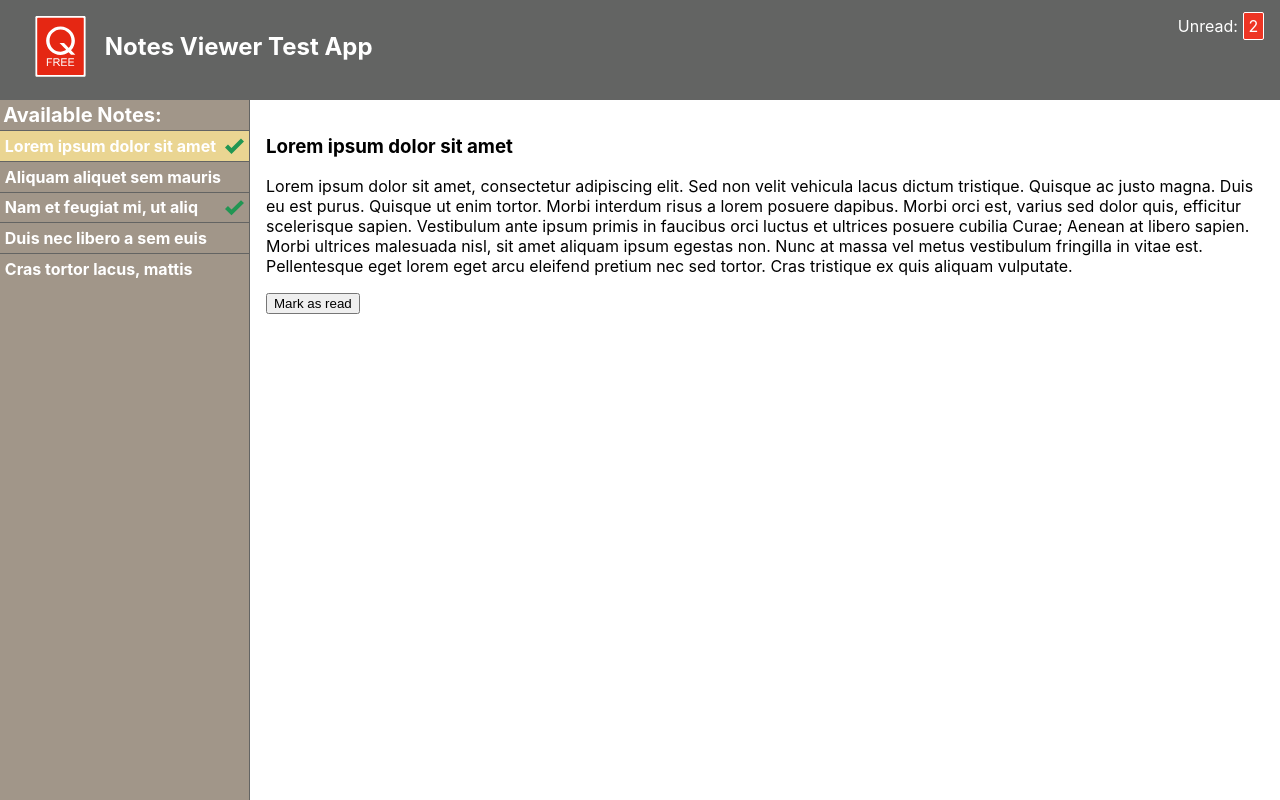
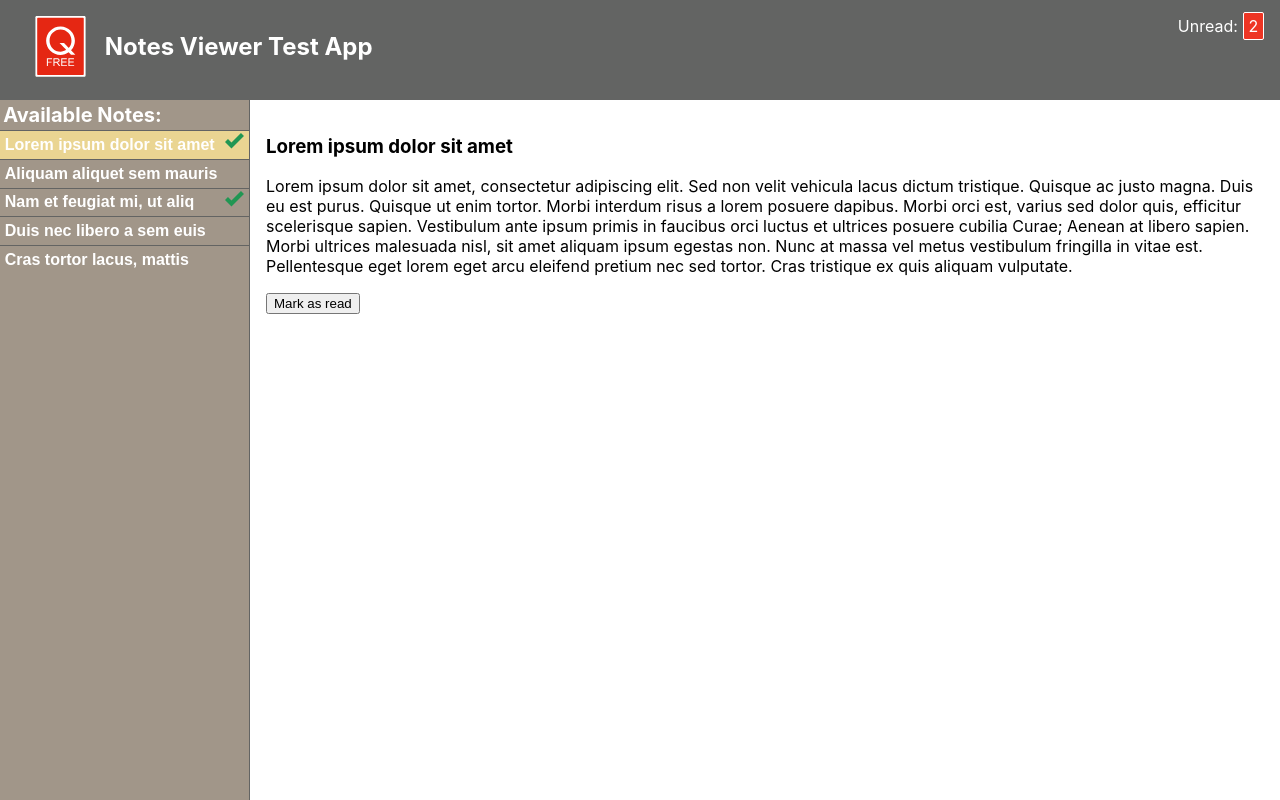
Before and after one commit to TheTedAdams/openroads, a React (Create React App) app: page / in a window 1280 px wide. Built offline with nearby package versions, Linux system fonts and the light colour scheme; data requests are answered from the project's data file.

Commit message:
Fix menu item selected style and some partial accessibility improvements. Fixes #7

```diff
--- a/src/components/App/App.scss
+++ b/src/components/App/App.scss
@@ -57,10 +57,23 @@
     padding: 0 0.3rem;
     display: flex;
     flex-direction: row;
-    border-top: solid 1px $gray;
+    border-style: solid;
+    border-color: $gray;
+    border-width: 1px 0 0;
+
+    // Button reset stuff
+    background: none;
+    width: 100%;
+    text-align: left;
+    font-size: inherit;
+    color: inherit;
 
     &.selected {
       background: $yellow;
+    }
+
+    &:not(.selected):hover {
+      background: rgba($yellow, 0.4);
     }
 
     &-title {
--- a/src/components/App/App.tsx
+++ b/src/components/App/App.tsx
@@ -12,14 +12,25 @@ interface AppState {
   notes: Note[];
   currentNoteIndex: number;
   loading: boolean;
+  errorMessage?: string;
 }
 
 class App extends React.Component<any, AppState> {
   private async loadNotesIntoState() {
-    const notes = await fetch(
-      `${process.env.REACT_APP_API_URI}/notes`
-    ).then((response) => response.json());
-    this.setState((state) => ({ ...state, loading: false, notes }));
+    try {
+      const notes = await fetch(
+        `${process.env.REACT_APP_API_URI}/notes`
+      ).then((response) => response.json());
+      await new Promise((resolve) => setTimeout(resolve, 500)); // Simulating loading time to test loading state
+      this.setState((state) => ({ ...state, loading: false, notes }));
+    } catch (e) {
+      this.setState((state) => ({
+        ...state,
+        loading: false,
+        errorMessage: 'Failed to load notes.',
+      }));
+      console.error('Failed to load notes', e);
+    }
   }
 
   constructor(props: any) {
@@ -34,7 +45,6 @@ class App extends React.Component<any, AppState> {
 
   // Changing to componentDidMount per current react recommendations (Warning in console) -TedA
   componentDidMount() {
-    // TODO fetch notes and push them into state.
     this.loadNotesIntoState();
   }
 
@@ -57,33 +67,43 @@ class App extends React.Component<any, AppState> {
     });
   };
 
-  selectNote = (e: any) => {
-    this.setState({ currentNoteIndex: e.currentTarget.id });
+  selectNote: React.MouseEventHandler<HTMLButtonElement> = (e) => {
+    this.setState({ currentNoteIndex: Number(e.currentTarget.id) });
   };
 
   getNotesRows() {
-    // TODO fix the selected row highlight, which breaks on subsequent clicks to the sidebar.
+    // There's some pretty big accessibility problems here that I would tackle in a real app.
+    // Clickable <div> should be replaced with a proper aria tab implementation
+    // To at least fix the worst of it I'm swapping the div for a button so that we get keyboard interaction
     return this.state.notes.map((note, index) => (
-      <div
+      <button
         key={note.subject} // I would assume in a real app this would be note.id, as subject is not guaranteed to be unique. -TedA
+        onClick={this.selectNote}
+        id={String(index)} // Given that element IDs need to be unique across the page, I'd probably find another way to do the selection.
         className={classNames('NotesSidebarItem', {
+          // The .indexOf(note) implementation that was here would be adding a lot of looping to get the index number that we already have available.
           selected: index === this.state.currentNoteIndex,
         })}
-        onClick={this.selectNote}
-        id={String(this.state.notes.indexOf(note))}
       >
         <h4 className="NotesSidebarItem-title">{note.subject}</h4>
         {note.read && <img alt="Check Mark" src={checkMark} />}
-      </div>
+      </button>
     ));
   }
 
   // TODO this component should be broken into separate components.
 
   render() {
+    const selectedNote = this.state.notes?.[this.state.currentNoteIndex];
+
     return (
       <div className="App">
         <header className="App-header">
+          {/* Just wanted to call out that having padding embedded in the svg is probably not ideal.
+           ** I would get the padding removed from the svg and then put align-items: center on the heading instead of the
+           ** current mixture of padding and margin (and padding embedded inside the svg). This would make it much more easy
+           ** adjust things later.
+           */}
           <img src={logo} className="App-logo" alt="logo" />
           <h1 className="App-title">Notes Viewer Test App</h1>
           <div>
@@ -105,14 +125,10 @@ class App extends React.Component<any, AppState> {
         <section className="NoteDetails">
           {/* While 0 is falsey, React will render it, so using .length for logic in JSX is not safe. */}
           {this.state.notes.length > 0 && (
-            <h3 className="NoteDetails-title">
-              {this.state.notes[this.state.currentNoteIndex].subject}
-            </h3>
+            <h3 className="NoteDetails-title">{selectedNote.subject}</h3>
           )}
           {this.state.notes.length > 0 && (
-            <p className="NoteDetails-subject">
-              {this.state.notes[this.state.currentNoteIndex].body}
-            </p>
+            <p className="NoteDetails-subject">{selectedNote.body}</p>
           )}
           <button onClick={this.markAsRead}>Mark as read</button>
         </section>
```
